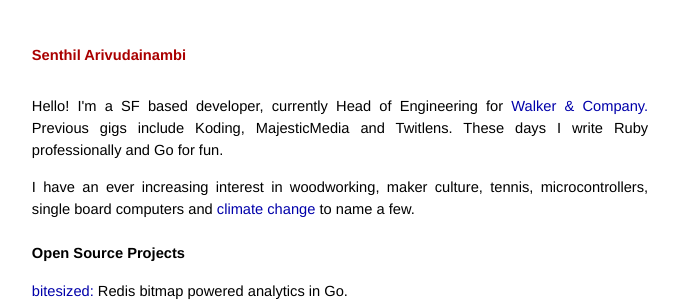
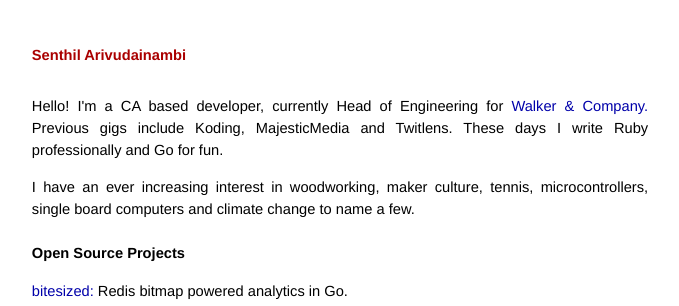
Before and after one commit to sent-hil/sent-hil.github.io, a Jekyll site: the page built from index.html, in a window 1280 px wide. Shown: the top 306 px of the page, without its empty margins (300-979 px from the left). Built offline with Jekyll 4.4.1, drawn with Linux system fonts in a browser that asks for light colours.

Commit message:
update about

```diff
--- a/index.html
+++ b/index.html
@@ -2,7 +2,7 @@
 layout: default
 title: Senthil Arivudainambi
 ---
-<p>Hello! I'm a SF based developer, currently Head of Engineering for <a target="blank" href="http://walkerandcompany.com/">Walker & Company.</a> Previous gigs include Koding, MajesticMedia and Twitlens. These days I write Ruby professionally and Go for fun.</p>I have an ever increasing interest in woodworking, maker culture, tennis, microcontrollers, single board computers and <a target="blank" href="https://github.com/sfbrigade/planetbot">climate change</a> to name a few.
+<p>Hello! I'm a CA based developer, currently Head of Engineering for <a target="blank" href="http://walkerandcompany.com/">Walker & Company.</a> Previous gigs include Koding, MajesticMedia and Twitlens. These days I write Ruby professionally and Go for fun.</p>I have an ever increasing interest in woodworking, maker culture, tennis, microcontrollers, single board computers and climate change to name a few.
 <br>
 <br>
 
```
Also changed, not shown: 3 other files.
